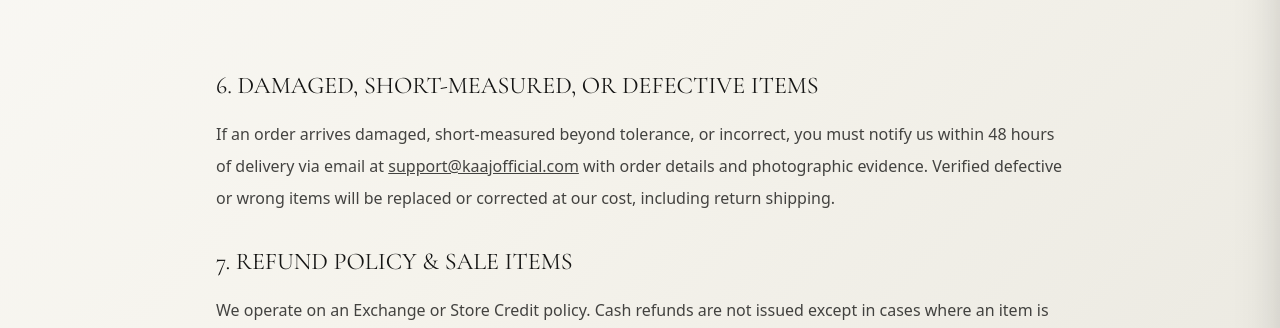
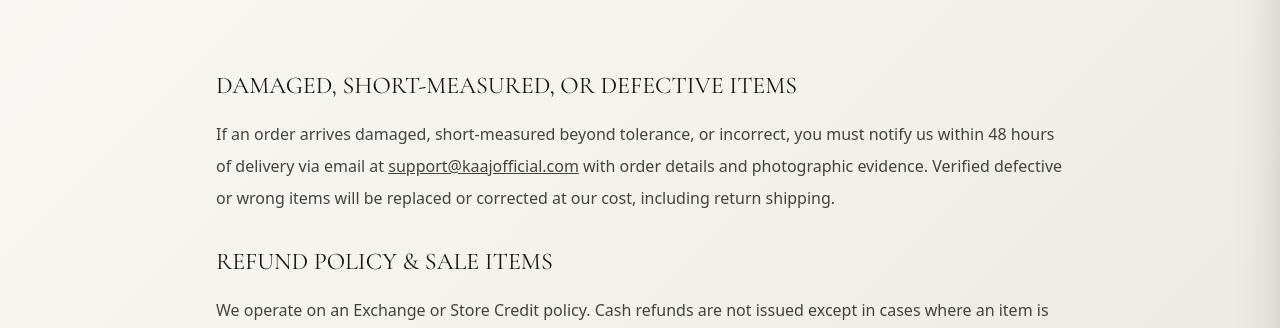
Before and after one commit to Rao-automates/kaaj-official-store, a Next.js app: page /returns in a window 1280 px wide. Shown: the part 351-679 px from the top of the page. Built offline with nearby package versions, Linux system fonts and the light colour scheme; no server answers.

Commit message:
fix: remove policy numbering from returns page

```diff
--- a/src/app/returns/page.tsx
+++ b/src/app/returns/page.tsx
@@ -64,14 +64,14 @@ export default function ReturnsPage() {
         {/* Policies */}
         <div className="prose prose-sm md:prose-base prose-kaaj max-w-none text-kaaj-charcoal/80 font-sans leading-loose space-y-8">
           <section>
-            <h2 className="font-serif text-2xl text-kaaj-charcoal mb-4">6. DAMAGED, SHORT-MEASURED, OR DEFECTIVE ITEMS</h2>
+            <h2 className="font-serif text-2xl text-kaaj-charcoal mb-4">DAMAGED, SHORT-MEASURED, OR DEFECTIVE ITEMS</h2>
             <p>
               If an order arrives damaged, short-measured beyond tolerance, or incorrect, you must notify us within 48 hours of delivery via email at <a href="mailto:support@kaajofficial.com" className="underline hover:text-kaaj-gold transition-colors">support@kaajofficial.com</a> with order details and photographic evidence. Verified defective or wrong items will be replaced or corrected at our cost, including return shipping.
             </p>
           </section>
 
           <section>
-            <h2 className="font-serif text-2xl text-kaaj-charcoal mb-4">7. REFUND POLICY & SALE ITEMS</h2>
+            <h2 className="font-serif text-2xl text-kaaj-charcoal mb-4">REFUND POLICY & SALE ITEMS</h2>
             <p>
               We operate on an Exchange or Store Credit policy. Cash refunds are not issued except in cases where an item is defective and a replacement is unavailable. Items purchased on sale, clearance, or custom promotional drop are Final Sale and non-exchangeable unless defective.
             </p>
```
